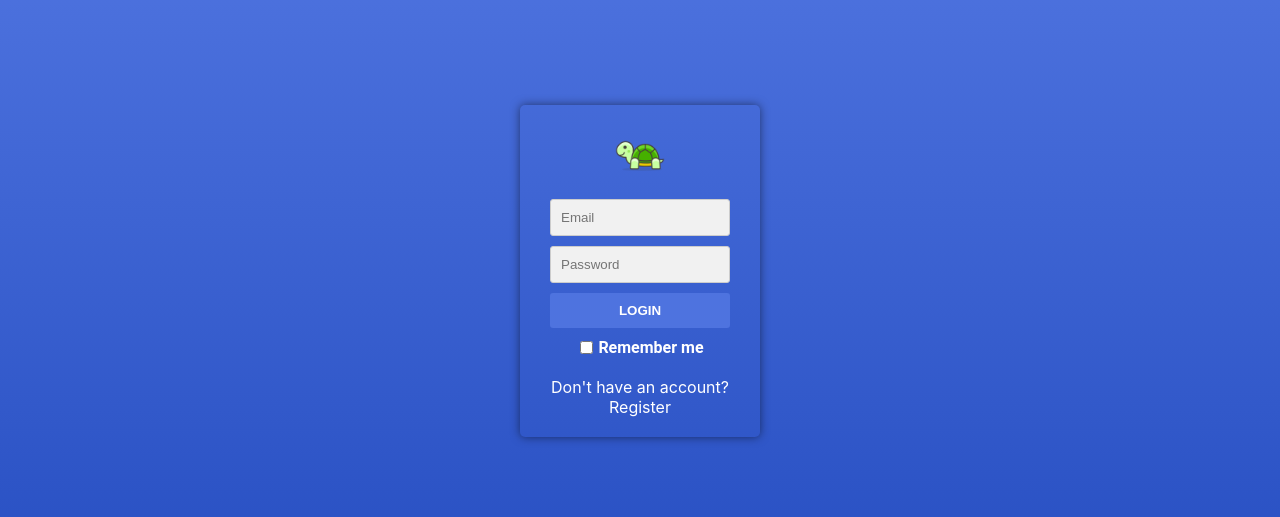
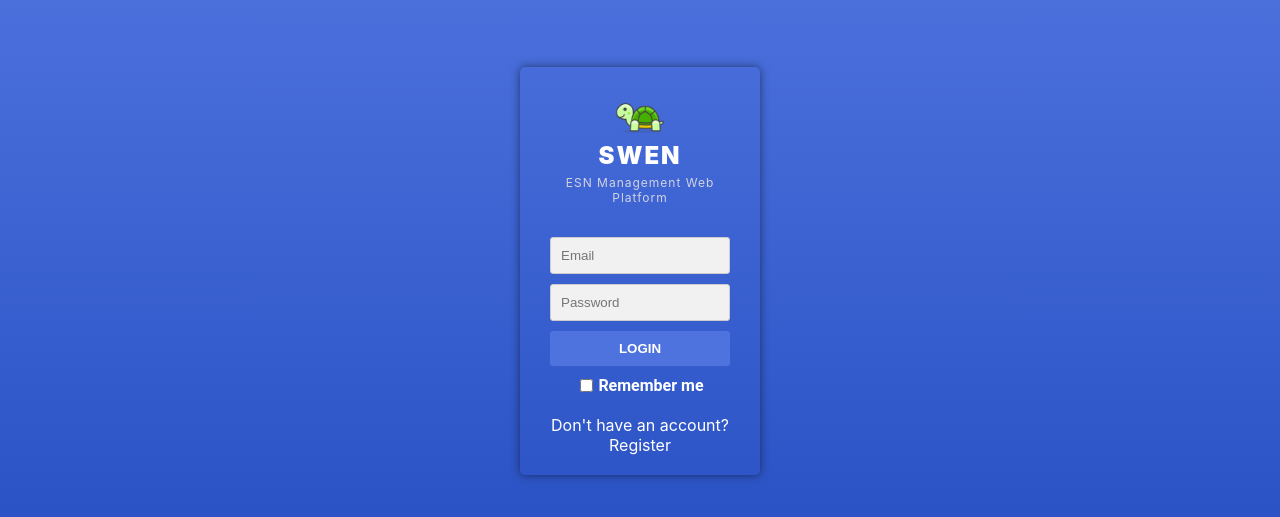
Before and after one commit to AndrewChop/PjWtDB, a website: page public/index.html in a window 1280 px wide. Shown: the part 129-646 px from the top of the page. Drawn offline with Linux system fonts and the light colour scheme.

Commit message:
Update style.css and index.html

```diff
--- a/public/assets/libs/style.css
+++ b/public/assets/libs/style.css
@@ -100,6 +100,21 @@ body, html {
     text-decoration: underline;
 }
 
+.platform-title {
+    margin: 0;
+    font-size: 24px;
+    font-weight: 900;
+    color: white;
+    letter-spacing: 2px;
+}
+
+.platform-subtitle {
+    margin-top: 5px;
+    font-size: 12px;
+    color: #d1d3e2;
+    letter-spacing: 1px;
+}
+
 @media screen and (max-width: 600px) {
     .login-box {
         width: 90%;
--- a/public/index.html
+++ b/public/index.html
@@ -2,7 +2,7 @@
 <html lang="en" dir="ltr">
 <head>
     <meta charset="UTF-8">
-    <title>SWEN</title>
+    <title>SWEN – ESN Management Web Platform</title>
     <meta
         name="viewport"
         content="viewport-fit=cover, width=device-width, initial-scale=1.0"
@@ -20,6 +20,8 @@
         <div class="login-box">
             <div class="logo-container">
                 <img src=".\assets\icons\logo.png" alt="Logo" class="logo">
+                <h1 class="platform-title">SWEN</h1>
+                <p class="platform-subtitle">ESN Management Web Platform</p>
             </div>
 
             <form id="login-form">
--- a/public/main.js
+++ b/public/main.js
@@ -15,15 +15,12 @@ function checkCredentials() {
     })
     .then(response => {
         if (!response.ok) {
-            //console.log('Attention!', response.status, response.statusText);
             throw new Error('Invalid credentials');
         }
         return response.json();
     })
     .then(data => {
-        //console.log(data);
         localStorage.setItem('jwtToken', data.token);
-        //console.log('Token saved:', data.token);
 
         if (rememberMe) {
             saveCredentials(email, password);
@@ -34,7 +31,6 @@ function checkCredentials() {
         window.location.href = "./pages/homepage.html";
     })
     .catch(error => {
-        //console.log('An error occurred here:', error);
         console.error('Error:', error);
         alert('Invalid credentials! Please try again.');
     });
```
